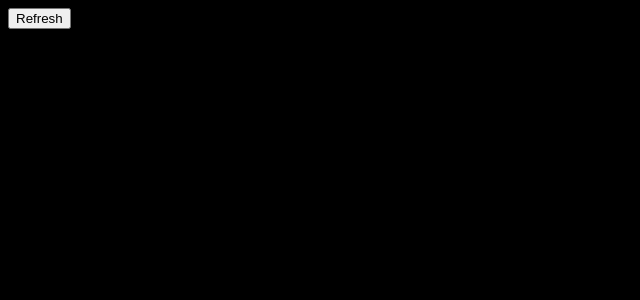
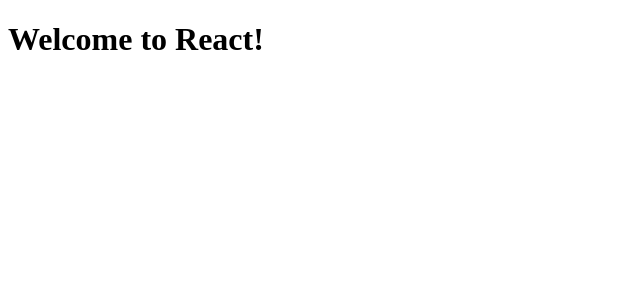
Before and after one commit to sararsaurus/random-color-picker, a React (Vite) app: page / in a window 1280 px wide. Shown: the top 300 px of the page, without its empty margins (0-640 px from the left). Built offline with nearby package versions, Linux system fonts and the light colour scheme.

Commit message:
adds home.jsx as a better landing page than random

```diff
--- a/src/App.jsx
+++ b/src/App.jsx
@@ -1,10 +1,9 @@
-import { Random } from "./Random";
-import { Button } from "./Button";
+import { Home } from "./Home";
 
 function App() {
   return (
     <div>
-      <Random />
+      <Home />
     </div>
   );
 }
--- /dev/null
+++ b/src/Home.jsx
@@ -0,0 +1,7 @@
+export function Home() {
+  return (
+    <div>
+      <h1>Welcome to React!</h1>
+    </div>
+  );
+}
--- a/src/Random.jsx
+++ b/src/Random.jsx
@@ -1,16 +1,13 @@
 import { useState, useEffect } from "react";
 import { Button } from "./Button";
 
-// First step: Random color stores a color that changes when you push a button.
+// Right now Random color stores a color that changes when you push a button.
 export function Random() {
-  // Declaring color and giving it state.
-  const [color, setColor] = useState("");
+  const [active, setActive] = useState(false);
 
-  // Convert lifecycle stuff to useEffect, which will eventually allow us to change the default color when the page loads
-  useEffect(() => {
-    setColor("#000000");
-    document.body.style.background = color;
-  });
+  const handleClick = () => {
+    setActive(!active);
+  };
 
   return (
     <div>
```
